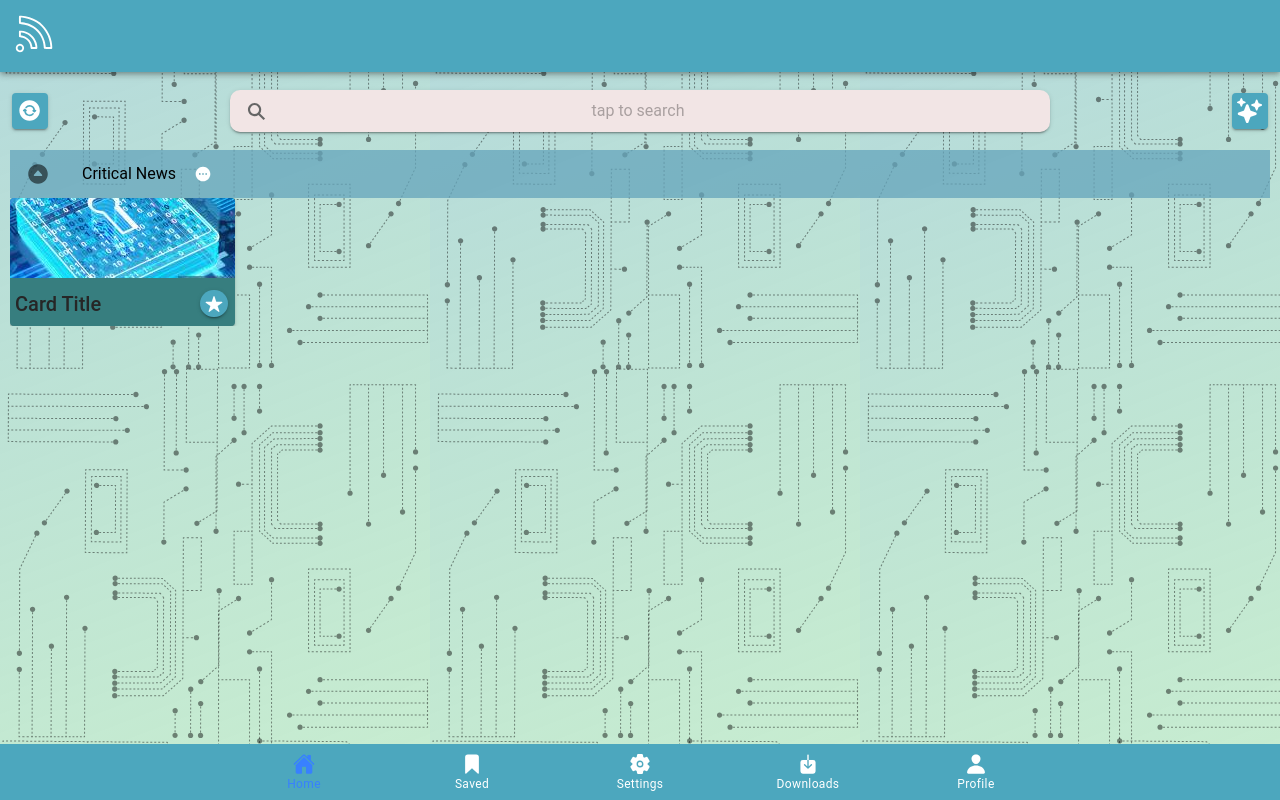
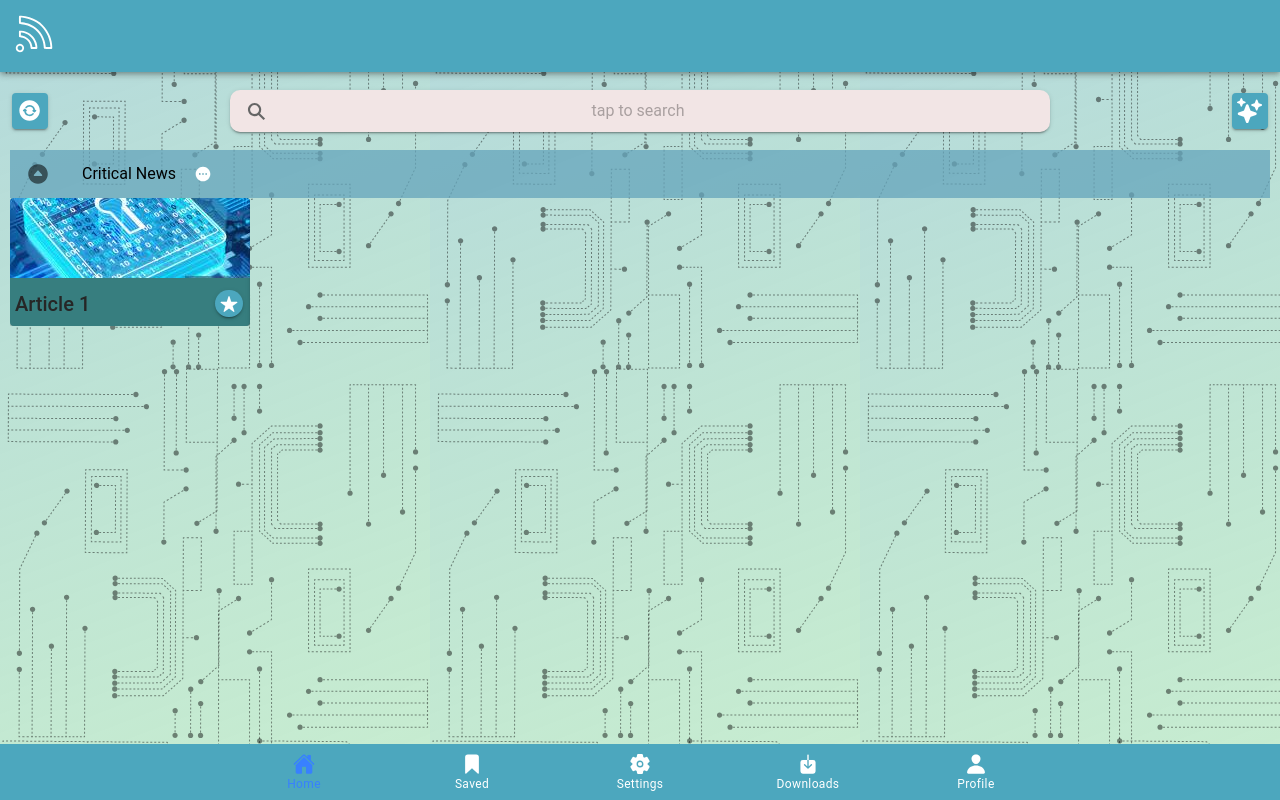
Before and after one commit to Konstantinos-Chatzistavrou/Threat-Watch, a React (Vite) app in the folder ui/: page /home in a window 1280 px wide. Both pictures are taken after a click on the element 38 px from the left and 174 px from the top of the page. Built offline with nearby package versions, Linux system fonts and the light colour scheme.

Commit message:
150: Functional swiper + mock data

```diff
--- a/ui/package.json
+++ b/ui/package.json
@@ -31,7 +31,8 @@
     "react": "^18.2.0",
     "react-dom": "^18.2.0",
     "react-router": "^5.3.4",
-    "react-router-dom": "^5.3.4"
+    "react-router-dom": "^5.3.4",
+    "swiper": "^6.8.4"
   },
   "devDependencies": {
     "@capacitor/cli": "5.6.0",
--- /dev/null
+++ b/ui/src/app/pages/home/components/CriticalNews.tsx
@@ -0,0 +1,61 @@
+import React, { ReactNode } from "react";
+import {
+  IonAccordion,
+  IonAccordionGroup,
+  IonItem,
+  IonLabel,
+  IonRow,
+} from "@ionic/react";
+import { caretDownCircle, ellipsisHorizontalCircleSharp } from "ionicons/icons";
+import Button from "../../../common/Button/Button";
+import { Swiper, SwiperSlide } from "swiper/react";
+import "swiper/swiper-bundle.min.css";
+import "swiper/swiper.min.css"; // import 'swiper/modules/effect-fade/effect-fade';
+// import 'swiper/modules/effect-fade/effect-fade';
+// import "swiper/modules/navigation/navigation";
+// import "swiper/modules/pagination/pagination";
+
+interface CriticalNewsProps {
+  articles: Article[];
+  render: (article: Article) => ReactNode;
+}
+
+const CriticalNews = ({ articles, render }: CriticalNewsProps) => {
+  return (
+    <IonAccordionGroup class={"custom"}>
+      <IonAccordion
+        value="first"
+        toggleIcon={caretDownCircle}
+        toggleIconSlot="start"
+      >
+        <IonItem slot="header">
+          <IonRow class={"ion-align-items-center"}>
+            <IonLabel class={"ion-padding-end"}>Critical News</IonLabel>
+            <Button
+              type={"icon"}
+              icon={ellipsisHorizontalCircleSharp}
+              ariaLabel={"critical-news-menu"}
+              iconSize={"small"}
+              classes={"none"}
+            />
+          </IonRow>
+        </IonItem>
+        <div
+          slot="content"
+          style={{
+            maxWidth: "15rem",
+          }}
+        >
+          <Swiper>
+            {articles.map((article) => (
+              <SwiperSlide key={article.id}>{render(article)}</SwiperSlide>
+            ))}
+          </Swiper>
+          {/*<IonRow class={"scroll"}>{children}</IonRow>*/}
+        </div>
+      </IonAccordion>
+    </IonAccordionGroup>
+  );
+};
+
+export default CriticalNews;
--- a/ui/src/app/pages/home/index.tsx
+++ b/ui/src/app/pages/home/index.tsx
@@ -1,32 +1,56 @@
 import {
-  IonAccordion,
-  IonAccordionGroup,
   IonCard,
   IonCardHeader,
   IonCardTitle,
   IonCol,
   IonContent,
   IonGrid,
-  IonItem,
-  IonLabel,
   IonPage,
   IonRow,
   IonSearchbar,
 } from "@ionic/react";
-import {
-  caretDownCircle,
-  ellipsisHorizontalCircleSharp,
-  sparkles,
-  star,
-  syncCircle,
-} from "ionicons/icons";
+import { sparkles, star, syncCircle } from "ionicons/icons";
 import React from "react";
 import Header from "../../common/Header/Header";
 import Button from "../../common/Button/Button";
 import lockSecurityImage from "../../../assets/lock-circuit.jpeg";
+import CriticalNews from "./components/CriticalNews";
+import ArticleMockData from "./mock-data/articleHeaders.json";
 
 const Home: React.FC = () => {
   const handleSearchChange = () => {};
+
+  const renderNewsArticles = ({ title }: Article) => (
+    <IonCard className={"ion-no-margin"}>
+      <img
+        alt="security-thumbnail"
+        src={lockSecurityImage}
+        style={{
+          width: "15rem", // 225px
+          maxHeight: "5rem", // 80px
+          objectFit: "none",
+        }}
+      />
+      <IonCardHeader class={"ion-no-padding"}>
+        <IonRow class={"ion-align-items-center"}>
+          <IonCol>
+            <IonCardTitle>{title}</IonCardTitle>
+          </IonCol>
+          <IonCol>
+            <Button
+              type="icon"
+              ariaLabel={"favorite-btn"}
+              size={"small"}
+              icon={star}
+              iconSize={"small"}
+              classes={"small-square ion-float-right"}
+              shape={"round"}
+            />
+          </IonCol>
+        </IonRow>
+      </IonCardHeader>
+    </IonCard>
+  );
 
   return (
     <IonPage>
@@ -66,64 +90,10 @@ const Home: React.FC = () => {
           </IonRow>
           <IonRow>
             <IonCol>
-              <IonAccordionGroup class={"custom"}>
-                <IonAccordion
-                  value="first"
-                  toggleIcon={caretDownCircle}
-                  toggleIconSlot="start"
-                >
-                  <IonItem slot="header">
-                    <IonRow class={"ion-align-items-center"}>
-                      <IonLabel class={"ion-padding-end"}>
-                        Critical News
-                      </IonLabel>
-                      <Button
-                        type={"icon"}
-                        icon={ellipsisHorizontalCircleSharp}
-                        ariaLabel={"critical-news-menu"}
-                        iconSize={"small"}
-                        classes={"none"}
-                      />
-                    </IonRow>
-                  </IonItem>
-                  <div
-                    slot="content"
-                    style={{
-                      maxWidth: "225px",
-                    }}
-                  >
-                    <IonCard className={"ion-no-margin"}>
-                      <img
-                        alt="security-thumbnail"
-                        src={lockSecurityImage}
-                        style={{
-                          width: "225px",
-                          maxHeight: "80px",
-                          objectFit: "none",
-                        }}
-                      />
-                      <IonCardHeader class={"ion-no-padding"}>
-                        <IonRow class={"ion-align-items-center"}>
-                          <IonCol>
-                            <IonCardTitle>Card Title</IonCardTitle>
-                          </IonCol>
-                          <IonCol>
-                            <Button
-                              type="icon"
-                              ariaLabel={"favorite-btn"}
-                              size={"small"}
-                              icon={star}
-                              iconSize={"small"}
-                              classes={"small-square ion-float-right"}
-                              shape={"round"}
-                            />
-                          </IonCol>
-                        </IonRow>
-                      </IonCardHeader>
-                    </IonCard>
-                  </div>
-                </IonAccordion>
-              </IonAccordionGroup>
+              <CriticalNews
+                articles={ArticleMockData}
+                render={renderNewsArticles}
+              />
             </IonCol>
           </IonRow>
         </IonGrid>
--- /dev/null
+++ b/ui/src/app/pages/home/mock-data/articleHeaders.json
@@ -0,0 +1,22 @@
+[
+  {
+    "id": 1,
+    "title": "Article 1"
+  },
+  {
+    "id": 2,
+    "title": "Article 2"
+  },
+  {
+    "id": 3,
+    "title": "Article 3"
+  },
+  {
+    "id": 4,
+    "title": "Article 4"
+  },
+  {
+    "id": 5,
+    "title": "Article 5"
+  }
+]
--- /dev/null
+++ b/ui/src/app/pages/home/types.ts
@@ -0,0 +1,4 @@
+interface Article {
+  id: number;
+  title: string;
+}
--- a/ui/src/main.tsx
+++ b/ui/src/main.tsx
@@ -8,7 +8,7 @@ defineCustomElements(window);
 const container = document.getElementById("root");
 const root = createRoot(container!);
 root.render(
-  <React.StrictMode>
-    <App />
-  </React.StrictMode>,
+  // <React.StrictMode>
+  <App />,
+  // </React.StrictMode>,
 );
```
Also changed, not shown: 1 other file (tests, documents, lock files or other folders).
